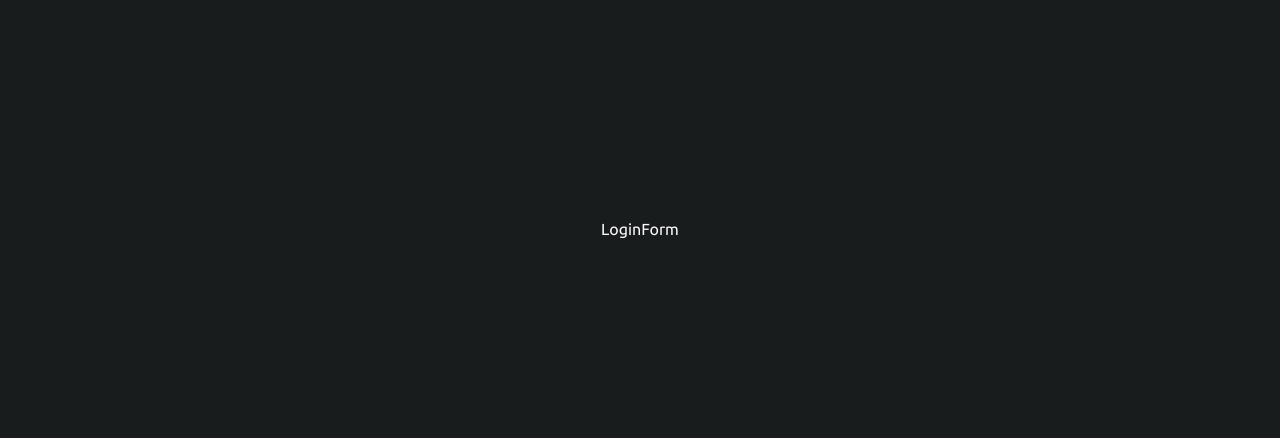
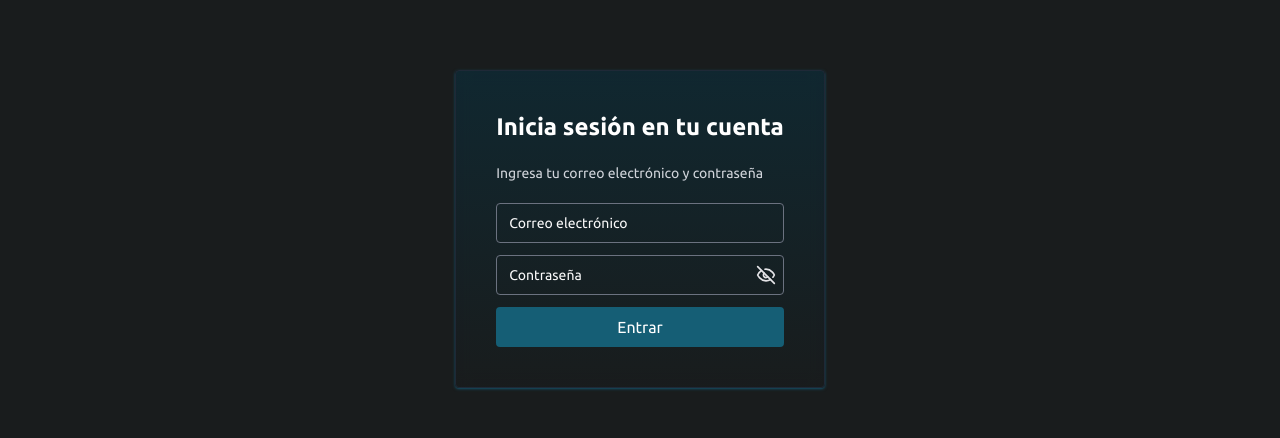
Before and after one commit to VenticinqueMauro/estudio-nahid, a Next.js app: page /login in a window 1280 px wide. Shown: the part 195-633 px from the top of the page. Built offline with nearby package versions, Linux system fonts and the light colour scheme; no server answers.

Commit message:
add form login

```diff
--- /dev/null
+++ b/src/app/dashboard/page.tsx
@@ -0,0 +1,7 @@
+import React from 'react'
+
+export default function page() {
+    return (
+        <div>Dashboard</div>
+    )
+}
--- a/src/app/layout.tsx
+++ b/src/app/layout.tsx
@@ -24,7 +24,7 @@ export default function RootLayout({
         <Navbar />
         {children}
         <Footer />
-        <Toaster />
+        <Toaster richColors />
       </body>
     </html>
   );
--- a/src/app/login/components/LoginForm.tsx
+++ b/src/app/login/components/LoginForm.tsx
@@ -1,6 +1,86 @@
+'use client';
+
+import { Input } from '@/components/ui/input';
+import { Eye, EyeOff } from 'lucide-react';
+import { useRouter } from 'next/navigation';
+import { FormEvent, useState } from 'react';
+import { toast } from 'sonner';
 
 export default function LoginForm() {
+
+    const router = useRouter();
+    const [email, setEmail] = useState('');
+    const [password, setPassword] = useState('');
+    const [showPassword, setShowPassword] = useState(false);
+    const [isLoading, setIsLoading] = useState(false);
+
+
+    const togglePasswordVisibility = () => {
+        setShowPassword(!showPassword);
+    };
+
+    const handleSubmit = async (e: FormEvent<HTMLFormElement>) => {
+        e.preventDefault();
+
+        try {
+            setIsLoading(true);
+            const response = await fetch('/api/auth/login', {
+                method: 'POST',
+                headers: {
+                    'Content-Type': 'application/json',
+                },
+                body: JSON.stringify({ email, password }),
+            });
+
+            const data = await response.json();
+
+            if (response.ok) {
+                toast.success(data.message);
+                router.push('/dashboard')
+            } else {
+                toast.error(data.error);
+            }
+        } catch (error) {
+            if (error instanceof Error) {
+                toast.error(error.message)
+            }
+        } finally {
+            setIsLoading(false);
+        }
+    };
+
     return (
-        <div>LoginForm</div>
-    )
+        <form className="space-y-5 max-w-lg shadow shadow-cyan-900 border border-gray-800 bg-gradient-to-b from-cyan-950/50 to-[#191C1D]/50 backdrop-blur p-10 rounded mx-auto" onSubmit={handleSubmit}>
+            <h1 className="text-2xl font-bold text-white">Inicia sesión en tu cuenta</h1>
+            <h2 className="text-sm text-gray-300">Ingresa tu correo electrónico y contraseña</h2>
+            <div className="space-y-3">
+                <Input
+                    type="email"
+                    name="email"
+                    placeholder="Correo electrónico"
+                    className="w-full placeholder-gray-400 rounded border-gray-500 focus:border-cyan-600"
+                    value={email}
+                    onChange={(e) => setEmail(e.target.value)}
+                />
+                <div className="relative">
+                    <Input
+                        type={showPassword ? 'text' : 'password'}
+                        name="password"
+                        placeholder="Contraseña"
+                        className="w-full placeholder-gray-400 rounded border-gray-500 focus:border-cyan-600"
+                        value={password}
+                        onChange={(e) => setPassword(e.target.value)}
+                    />
+                    {showPassword ? (
+                        <Eye size={20} className="absolute top-1/2 -translate-y-1/2 right-2 flex items-center text-zinc-200 focus:outline-none z-10" onClick={togglePasswordVisibility} />
+                    ) : (
+                        <EyeOff size={20} className="absolute top-1/2 -translate-y-1/2 right-2 flex items-center text-zinc-200 focus:outline-none z-10" onClick={togglePasswordVisibility} />
+                    )}
+                </div>
+                <button className={`w-full px-3 py-2 bg-cyan-800 hover:bg-cyan-700 text-white rounded ${isLoading ? 'opacity-80 cursor-not-allowed' : ''}`} type="submit" disabled={isLoading}>
+                    {isLoading ? 'Cargando...' : 'Entrar'}
+                </button>
+            </div>
+        </form>
+    );
 }
--- a/src/app/login/layout.tsx
+++ b/src/app/login/layout.tsx
@@ -1,4 +1,6 @@
 import { Metadata } from "next"
+import { cookies } from "next/headers"
+import { redirect } from "next/navigation"
 import { ReactNode } from "react"
 import { Toaster } from "sonner"
 
@@ -7,7 +9,16 @@ export const metadata: Metadata = {
     description: 'Login',
 }
 
+
 export default function LoginLayout({ children }: { children: ReactNode }) {
+
+    const cookieStore = cookies()
+    const token = cookieStore.get('nahid_app')?.value
+
+    if (token) {
+        redirect('/dashboard')
+    }
+
     return (
         <div className="flex flex-col items-center justify-center min-h-screen">
             {children}
--- a/src/components/consulta-caso/ConsultCase.tsx
+++ b/src/components/consulta-caso/ConsultCase.tsx
@@ -1,15 +1,15 @@
 import {
     Dialog,
     DialogContent,
-    DialogDescription,
     DialogHeader,
     DialogTitle,
-    DialogTrigger,
+    DialogTrigger
 } from "@/components/ui/dialog";
-import FormCase from "./FormCase";
+import dynamic from "next/dynamic";
+
+const FormCase = dynamic(() => import("./FormCase"));
 
 export default function ConsultCase() {
-
 
     return (
         <Dialog>
--- a/src/components/consulta-caso/FormCase.tsx
+++ b/src/components/consulta-caso/FormCase.tsx
@@ -22,6 +22,8 @@ export default function FormCase() {
             return;
         }
 
+        toast.promise(
+            async () => {
                 try {
                     const response = await fetch(`${process.env.NEXT_PUBLIC_URL}/api/case/${dni}`);
 
@@ -38,6 +40,12 @@ export default function FormCase() {
                         toast.error(error.message);
                     }
                 }
+            },
+            {
+                loading: 'Loading...',
+                error: (error) => error.message,
+            }
+        );
     }
 
     const handleChange = (e: React.ChangeEvent<HTMLInputElement>) => {
--- a/src/components/navbar/Navbar.tsx
+++ b/src/components/navbar/Navbar.tsx
@@ -5,6 +5,7 @@ import Link from "next/link";
 import { useState } from "react";
 import ConsultaCaso from "../consulta-caso/ConsultCase";
 import { Menu, X } from "lucide-react";
+import { usePathname } from "next/navigation";
 
 const menuVariants: Variants = {
     hidden: {
@@ -22,7 +23,6 @@ const menuVariants: Variants = {
     },
 };
 
-
 const menuItemVariants: Variants = {
     hidden: {
         x: -20,
@@ -34,10 +34,28 @@ const menuItemVariants: Variants = {
     },
 };
 
-const menuItems = ['inicio', 'nosotros', 'casos de éxito', 'contacto'];
+const menuItems = [
+    {
+        href: '/',
+        name: 'inicio'
+    },
+    {
+        href: '/nosotros',
+        name: 'nosotros'
+    },
+    {
+        href: '/casos-de-exito',
+        name: 'casos de éxito'
+    },
+    {
+        href: '#',
+        name: 'contacto'
+    }
+];
 
 export default function Navbar() {
 
+    const pathname = usePathname();
     const [isOpen, setIsOpen] = useState(false);
 
     return (
@@ -45,26 +63,26 @@ export default function Navbar() {
             initial={{ opacity: 0, y: -20 }}
             animate={{ opacity: 1, y: 0 }}
             transition={{ delay: 1, duration: 0.5 }}
-            className="absolute top-0 z-10 max-w-7xl mx-auto  flex items-center w-full justify-between px-3 pt-5 lg:pt-8 pb-2 lg:pb-5 backdrop-blur md:border-b md:border-b-cyan-800/50"
+            className={`${pathname === '/dashboard' && 'hidden'} absolute top-0 z-10 max-w-7xl mx-auto  flex items-center w-full justify-between px-3 pt-5 lg:pt-8 pb-2 lg:pb-5 backdrop-blur md:border-b md:border-b-cyan-800/50`}
         >
             <Link href='/' className="text-lg text-zinc-100 lg:text-zinc-300 tracking-tight uppercase z-50">
                 Nahid & Asociados
             </Link>
             {/* DESKTOP  */}
-            <ul className="hidden md:flex items-center uppercase gap-10 md:text-xs lg:text-sm text-zinc-300">
+            <div className="hidden md:flex items-center uppercase gap-10 md:text-xs lg:text-sm text-zinc-300">
                 {
                     menuItems.map((item) => (
-                        <li key={item} className="cursor-pointer hover:text-white duration-200">{item}</li>
+                        <Link key={item.name} href={item.href} className="cursor-pointer hover:text-white duration-200">{item.name}</Link>
                     ))
                 }
                 <ConsultaCaso />
-            </ul>
+            </div>
 
             {/* MOBILE  */}
             <div onClick={() => setIsOpen(!isOpen)} className="z-50 md:hidden">
                 {isOpen ? <X size={29} /> : <Menu size={29} />}
             </div>
-            <motion.ul
+            <motion.div
                 className="w-full md:hidden h-screen z-40 absolute top-0 left-0 backdrop-blur-md bg-black/90 pt-32  gap-5 font-bold text-lg flex-col flex items-center uppercase"
                 variants={menuVariants}
                 initial="hidden"
@@ -72,19 +90,20 @@ export default function Navbar() {
             >
                 {
                     menuItems.map((item) => (
-                        <motion.li
-                            key={item}
+                        <motion.a
+                            key={item.name}
+                            href={item.href}
                             className="cursor-pointer hover:text-white duration-200 "
                             variants={menuItemVariants}
                         >
-                            {item}
-                        </motion.li>
+                            {item.name}
+                        </motion.a>
                     ))
                 }
-                <motion.li onClick={() => setIsOpen(false)} variants={menuItemVariants}>
+                <motion.div onClick={() => setIsOpen(false)} variants={menuItemVariants}>
                     <ConsultaCaso />
-                </motion.li>
-            </motion.ul>
+                </motion.div>
+            </motion.div>
         </motion.nav>
     )
 }
```
Lines whose indentation alone changed are shown as unchanged.
